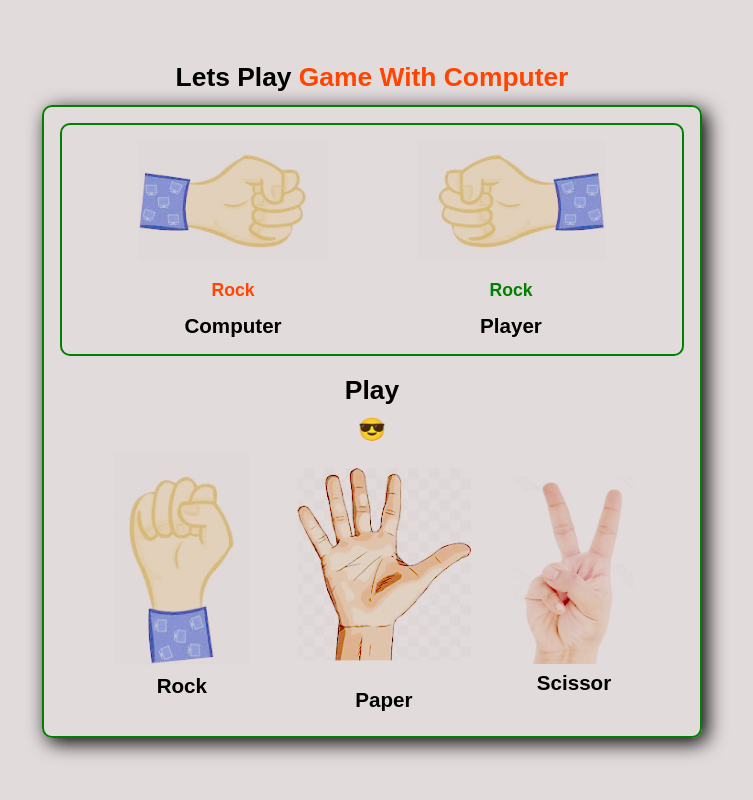
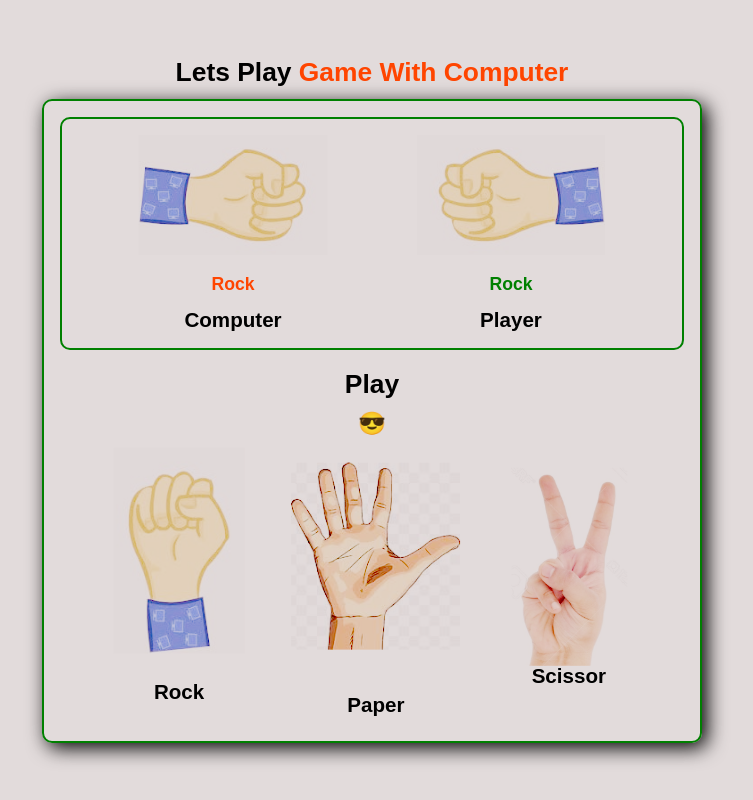
Before and after one commit to pankaj90988/rock_paper_scissor_game, a plain HTML site: page index.html in a window 1280 px wide. Shown: the whole page, without its empty margins (268-1021 px from the left). Drawn offline with Linux system fonts and the light colour scheme.

Commit message:
eight commit

```diff
--- a/style.css
+++ b/style.css
@@ -51,14 +51,12 @@ span {
     .main-cont{
         padding: 0 1rem;
     }
-    .scissor-image{
-        margin-top: 1rem;
-    }
     .scissor-name{
         margin-bottom: 0.6rem;
 
     }
 }
+
 
 .top-image-container {
     display: flex;
@@ -176,11 +174,11 @@ span {
 }
 
 .event-name {
-    margin-top: 2rem;
+    margin-top: 3rem;
     text-align: center;
 }
 .scissor-name{
-    margin-top: 0.6rem;
+    margin-top: 1rem;
 }
 
 .rock-image {
@@ -188,6 +186,7 @@ span {
     rotate: 90deg;
     margin-bottom: 1rem;
     width: 100%;
+    object-fit: contain;
     height: auto;
     /* border: 2px solid orange; */
 }
@@ -196,6 +195,7 @@ span {
     mix-blend-mode: color-burn;
     rotate: 90deg;
     width: 100%;
+    object-fit: contain;
     margin-bottom: 0.3rem;
     /* border: 2px solid orange; */
 }
@@ -203,10 +203,11 @@ span {
 .scissor-image {
     mix-blend-mode: color-burn;
     rotate: 90deg;
-    margin-top: 1rem;
-    margin-bottom: 2rem;
+    /* margin-top: 1rem; */
+    margin-bottom: 1rem;
     width: 100%;
-    height: 120px;
+    object-fit: contain;
+    height: 130px;
     /* border: 2px solid orange; */
 }
 
```
